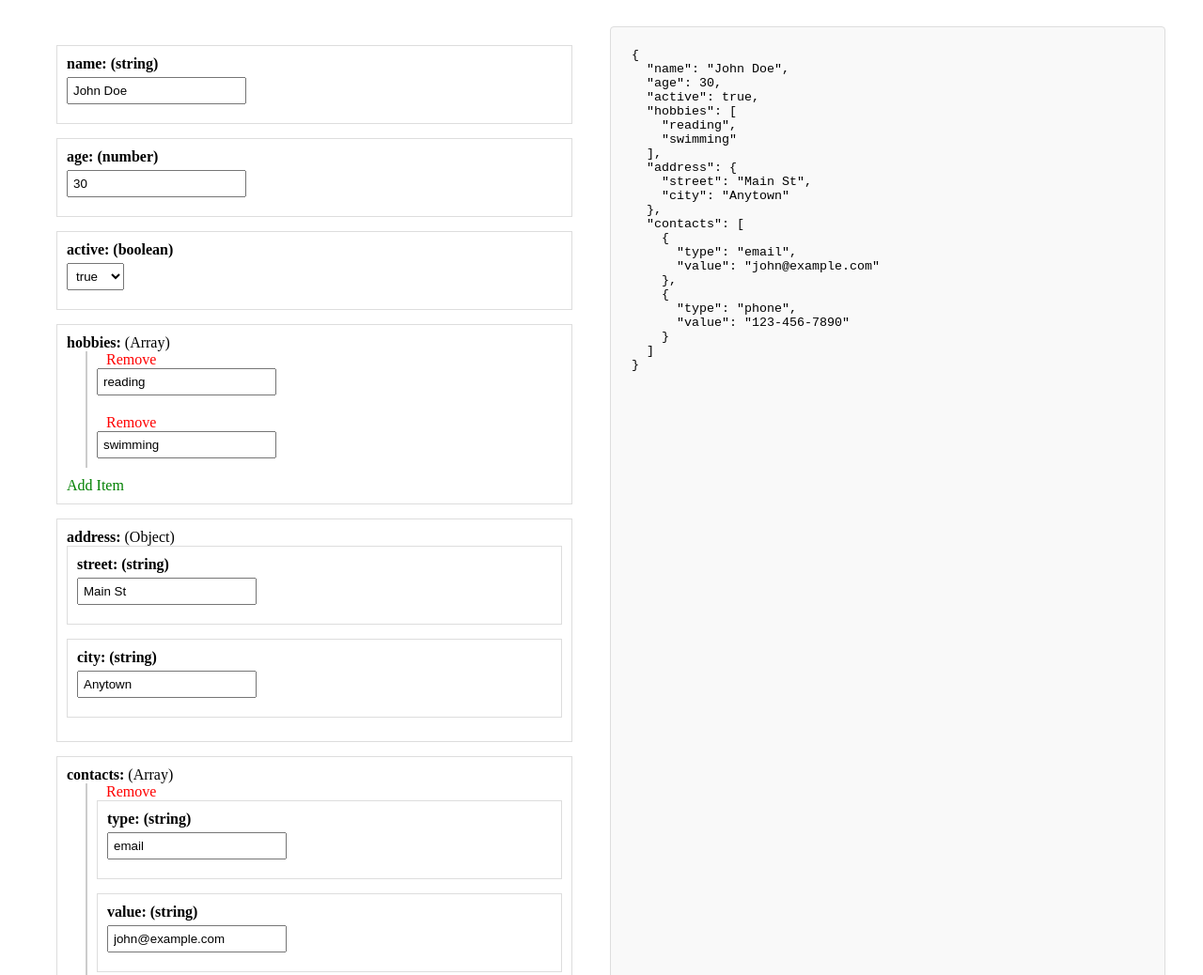
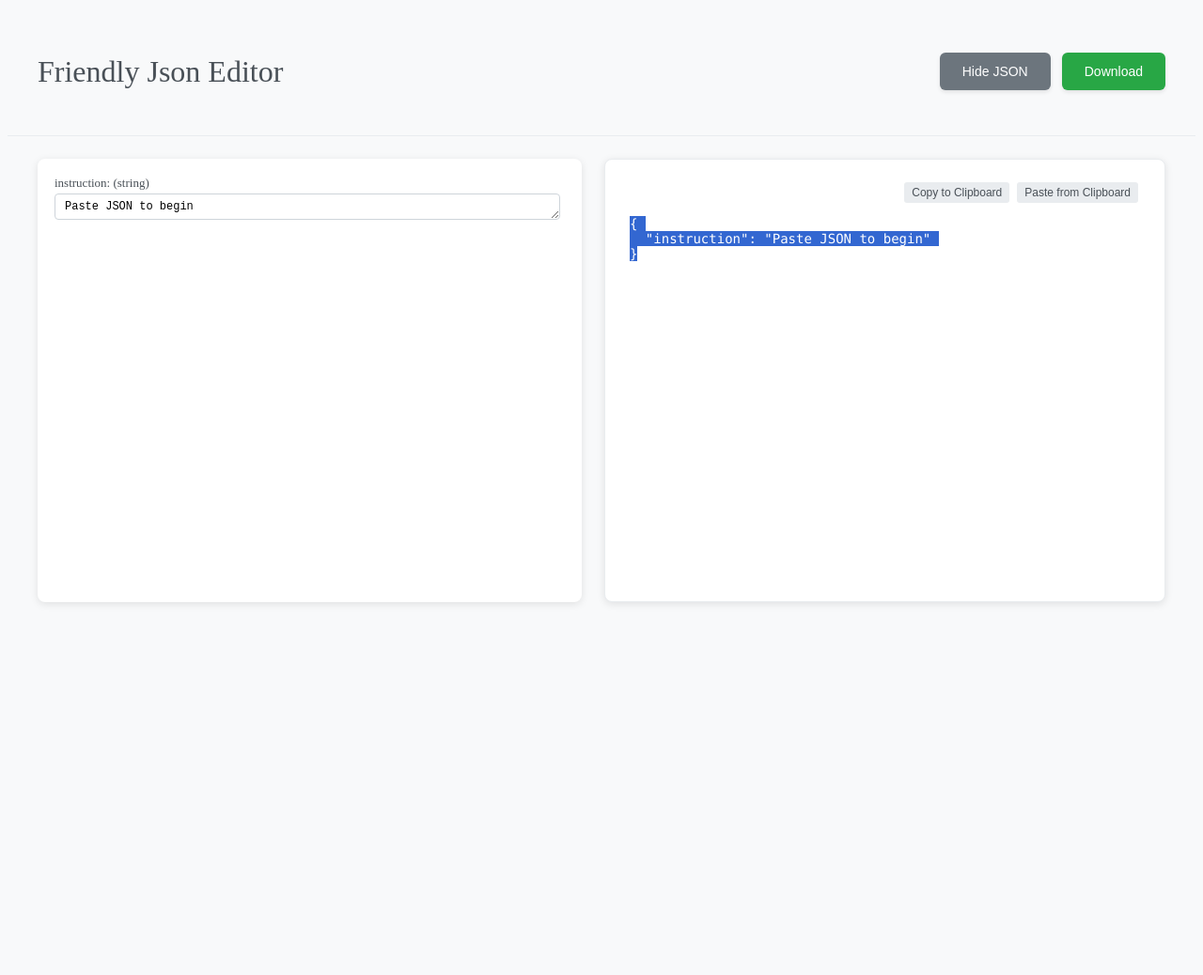
Before and after one commit to playdohface/friendly-json, a plain HTML site: page index.html in a window 1280 px wide. Shown: the top 1038 px of the page at 94% size. After the commit the page ends 800 px from the top, so only its background shows below. Drawn offline with Linux system fonts and the light colour scheme.

Commit message:
Make it nice

```diff
--- a/index.html
+++ b/index.html
@@ -9,13 +9,25 @@
 </head>
 
 <body>
+  <header class="header">
+    <div class="header-content">
+      <h1>Friendly Json Editor</h1>
+      <div class="header-buttons">
+              <button class="toggle-btn" onclick="toggleJsonDisplay()">Hide JSON</button>
+              <button class="download-btn" onclick="downloadJson()">Download</button>
+      </div>
+    </div>
+  </header>
   <div class="main-container">
     <div class="form-container" id="formContainer"></div>
     <div class="text-box" id="jsonDisplay">
+      <div class="textarea-header">
+        <button class="copy-btn" onclick="copyJsonToClipboard()">Copy to Clipboard</button>
+        <button class="copy-btn" onclick="pasteJsonFromClipboard()">Paste from Clipboard</button>
+      </div>
       <textarea id="jsonTextarea" class="json-textarea"></textarea>
     </div>
   </div>
-  <button class="download-btn" onclick="downloadJson()">Download JSON</button>
 
 </body>
 
--- a/index.js
+++ b/index.js
@@ -1,6 +1,34 @@
 function updateJsonDisplay() {
   const textarea = document.getElementById("jsonTextarea");
   textarea.value = JSON.stringify(exampleData, null, 2);
+
+  let errorDisplay = document.getElementById("jsonError");
+  if (!errorDisplay) {
+    errorDisplay = document.createElement("div");
+    errorDisplay.id = "jsonError";
+
+    textarea.parentNode.insertBefore(errorDisplay, textarea);
+  }
+  errorDisplay.style.color = "red";
+  errorDisplay.style.marginBottom = "10px";
+  errorDisplay.style.display = "none";
+
+  textarea.placeholder = "enter JSON here";
+  textarea.oninput = () => {
+    try {
+      if (!textarea.value.trim()) {
+        errorDisplay.style.display = "none";
+        return;
+      }
+      const parsedData = JSON.parse(textarea.value);
+      errorDisplay.style.display = "none";
+      exampleData = parsedData;
+      createForm(exampleData, document.getElementById("formContainer"));
+    } catch (e) {
+      errorDisplay.textContent = `Invalid JSON: ${e.message}`;
+      errorDisplay.style.display = "block";
+    }
+  };
 }
 
 function createForm(data, container) {
@@ -138,10 +166,15 @@ function createInputForType(value, onChange) {
     input.value = value;
     input.oninput = () => onChange(Number(input.value));
   } else {
-    input = document.createElement("input");
-    input.type = "text";
+    input = document.createElement("textarea");
     input.value = value;
-    input.oninput = () => onChange(input.value);
+    input.oninput = () => {
+      onChange(input.value);
+      if (input.value.indexOf("\n") > -1 || input.value.length > 40) {
+        input.style.height = "auto";
+        input.style.height = input.scrollHeight + "px";
+      }
+    };
   }
 
   return input;
@@ -163,8 +196,35 @@ function clone(obj) {
 }
 
 function createDefaultItem(array) {
-  if (array.constructor === Array) return null;
-  return typeof array[0] === "object" ? {} : "";
+  return "";
+}
+
+async function copyJsonToClipboard() {
+  const textarea = document.getElementById("jsonTextarea");
+  const copyBtn = document.querySelector(".copy-btn");
+
+  try {
+    await navigator.clipboard.writeText(textarea.value);
+    const originalText = copyBtn.textContent;
+    copyBtn.textContent = "Copied!";
+    setTimeout(() => {
+      copyBtn.textContent = originalText;
+    }, 2000);
+  } catch (err) {
+    console.error("Failed to copy text: ", err);
+  }
+}
+
+async function pasteJsonFromClipboard() {
+  try {
+    const clipboardText = await navigator.clipboard.readText();
+    const textarea = document.getElementById("jsonTextarea");
+    textarea.value = clipboardText;
+    exampleData = JSON.parse(clipboardText);
+    createForm(exampleData, document.getElementById("formContainer"));
+  } catch (err) {
+    console.error("Failed to paste text:", err);
+  }
 }
 
 function downloadJson() {
@@ -180,20 +240,18 @@ function downloadJson() {
   URL.revokeObjectURL(url);
 }
 
-// Example usage
-const exampleData = {
-  name: "John Doe",
-  age: 30,
-  active: true,
-  hobbies: ["reading", "swimming"],
-  address: {
-    street: "Main St",
-    city: "Anytown",
-  },
-  contacts: [
-    { type: "email", value: "john@example.com" },
-    { type: "phone", value: "123-456-7890" },
-  ],
+function toggleJsonDisplay() {
+  const jsonDisplay = document.getElementById("jsonDisplay");
+  const toggleBtn = document.querySelector(".toggle-btn");
+  const isHidden = jsonDisplay.classList.toggle("hidden");
+  toggleBtn.textContent = isHidden ? "Show JSON" : "Hide JSON";
+}
+
+let exampleData = {
+  instruction: "Paste JSON to begin",
 };
 
 createForm(exampleData, document.getElementById("formContainer"));
+
+const textarea = document.getElementById("jsonTextarea");
+textarea.select();
--- a/styles.css
+++ b/styles.css
@@ -1,86 +1,239 @@
+body {
+    background-color: #f8f9fa;
+}
+
+.header {
+  text-align: center;
+  padding: 24px;
+  background-color: #f8f9fa;
+  border-bottom: 1px solid #e9ecef;
+}
+
+.header h1 {
+  margin: 0;
+  color: #495057;
+  font-size: 32px;
+  font-weight: 500;
+}
+
 .main-container {
   display: flex;
-  gap: 20px;
-  padding: 20px;
+  gap: 24px;
+  padding: 24px;
+  max-width: 1200px;
+  margin: 0 auto;
+  background-color: #f8f9fa;
+}
+
+.form-container {
+  padding: 16px;
+  flex: 1;
+  max-width: none;
+  background: white;
+  border-radius: 8px;
+  box-shadow: 0 2px 8px rgba(0, 0, 0, 0.1);
+  transition: max-width 0.3s ease;
+}
+
+.header-content {
+  display: flex;
+  align-items: center;
+  justify-content: space-between;
   max-width: 1200px;
   margin: 0 auto;
 }
 
-.form-container {
-  padding: 20px;
-  flex: 1;
-  max-width: 600px;
+.header-buttons {
+  display: flex;
+  gap: 12px;
+}
+.header-buttons button {
+    display: block;
+    margin: 24px auto;
+    padding: 12px 24px;
+
+    border: none;
+    border-radius: 6px;
+    cursor: pointer;
+    font-size: 14px;
+    transition: all 0.2s ease;
+    box-shadow: 0 2px 4px rgba(0, 0, 0, 0.1);
+  }
+  .header-buttons button:hover {
+    background-color: #0056b3;
+    transform: translateY(-1px);
+    box-shadow: 0 4px 6px rgba(0, 0, 0, 0.1);
+  }
+
+  .download-btn {
+  background-color: #28a745;
+  color: white;
+}
+
+.download-btn:hover {
+  background-color: #218838;
+}
+
+.toggle-btn {
+  background-color: #6c757d;
+  color: white;
+}
+
+.toggle-btn:hover {
+  background-color: #5a6268;
+
 }
 
 .text-box {
   flex: 1;
-  padding: 20px;
-  border: 1px solid #ddd;
-  border-radius: 4px;
-  background-color: #f9f9f9;
+  padding: 24px;
+  border: 1px solid #e9ecef;
+  border-radius: 8px;
+  background-color: white;
   min-height: 400px;
+  box-shadow: 0 2px 8px rgba(0, 0, 0, 0.1);
+  transition: all 0.3s ease;
+}
+
+.textarea-header {
+  display: flex;
+  justify-content: flex-end;
+  margin-bottom: 12px;
+}
+
+.copy-btn {
+  background-color: #e9ecef;
+  margin-left: 4px;
+  margin-right: 4px;
+  color: #495057;
+  border: none;
+  border-radius: 3px;
+  padding: 4px 8px;
+  cursor: pointer;
+  font-size: 12px;
+  transition: all 0.2s ease;
+}
+
+.copy-btn:hover {
+  background-color: #ced4da;
+  transform: translateY(-1px);
+  box-shadow: 0 1px 2px rgba(0, 0, 0, 0.1);
+}
+
+.text-box.hidden {
+  display: none;
 }
 
 .json-textarea {
   width: 100%;
   height: 100%;
   min-height: 380px;
-  font-family: monospace;
+  font-family: 'Monaco', 'Menlo', monospace;
+  font-size: 14px;
   white-space: pre-wrap;
   border: none;
   background: transparent;
   resize: none;
   outline: none;
+  color: #495057;
 }
 
 .field-group {
-  margin-bottom: 15px;
-  padding: 10px;
-  border: 1px solid #ddd;
+  margin-bottom: 2px;
+  padding: 2px;
+  border: none;
+  border-radius: 6px;
+  transition: all 0.2s ease;
+}
+
+.field-group:hover {
+  border-color: #ced4da;
+  box-shadow: 0 2px 4px rgba(0, 0, 0, 0.05);
 }
 
 .array-container {
-  margin-left: 20px;
-  border-left: 2px solid #ccc;
-  padding-left: 10px;
+  margin-left: 12px;
+  border-left: 2px solid #e9ecef;
+  padding-left: 8px;
 }
 
 .array-item {
   position: relative;
-  margin-bottom: 10px;
+  margin-bottom: 2px;
+  padding: 2px;
+  border-radius: 4px;
+  border-bottom: 1px dashed #e9ecef;
 }
 
 .remove-btn {
-  color: red;
+  color: #dc3545;
   cursor: pointer;
-  margin-left: 10px;
+  margin-left: 8px;
+  padding: 2px 6px;
+  border-radius: 3px;
+  font-size: 12px;
+  transition: all 0.2s ease;
+}
+
+.remove-btn:hover {
+  background-color: #dc3545;
+  color: white;
 }
 
 .add-btn {
-  color: green;
+  color: #28a745;
   cursor: pointer;
-  margin-top: 5px;
+  margin-top: 8px;
+  padding: 4px 8px;
+  border-radius: 4px;
+  font-size: 13px;
+  transition: all 0.2s ease;
 }
 
-.download-btn {
-  display: block;
-  margin: 20px auto;
-  padding: 10px 20px;
-  background-color: #4caf50;
+.add-btn:hover {
+  background-color: #28a745;
   color: white;
-  border: none;
-  border-radius: 4px;
-  cursor: pointer;
 }
+
+
 
 label {
   display: block;
-  margin-bottom: 5px;
-  font-weight: bold;
+  margin-bottom: 3px;
+  font-weight: 500;
+  color: #495057;
+  font-size: 13px;
 }
 
 input,
 select {
-  margin-bottom: 10px;
-  padding: 5px;
+  width: 95%;
+  margin-bottom: 6px;
+  padding: 6px 10px;
+  border: 1px solid #ced4da;
+  border-radius: 4px;
+  font-size: 14px;
+  transition: all 0.2s ease;
 }
+
+.form-container textarea {
+  width: 95%;
+  margin-bottom: 6px;
+  padding: 6px 10px;
+  border: 1px solid #ced4da;
+  border-radius: 4px;
+  font-size: 12px;
+  transition: all 0.2s ease;
+  height: 14px;
+  min-height: 14px;
+  resize: vertical;
+  max-height: 200px;
+  overflow-y: auto;
+}
+
+input:focus,
+select:focus {
+  outline: none;
+  border-color: #007bff;
+  box-shadow: 0 0 0 2px rgba(0, 123, 255, 0.25);
+}
```
